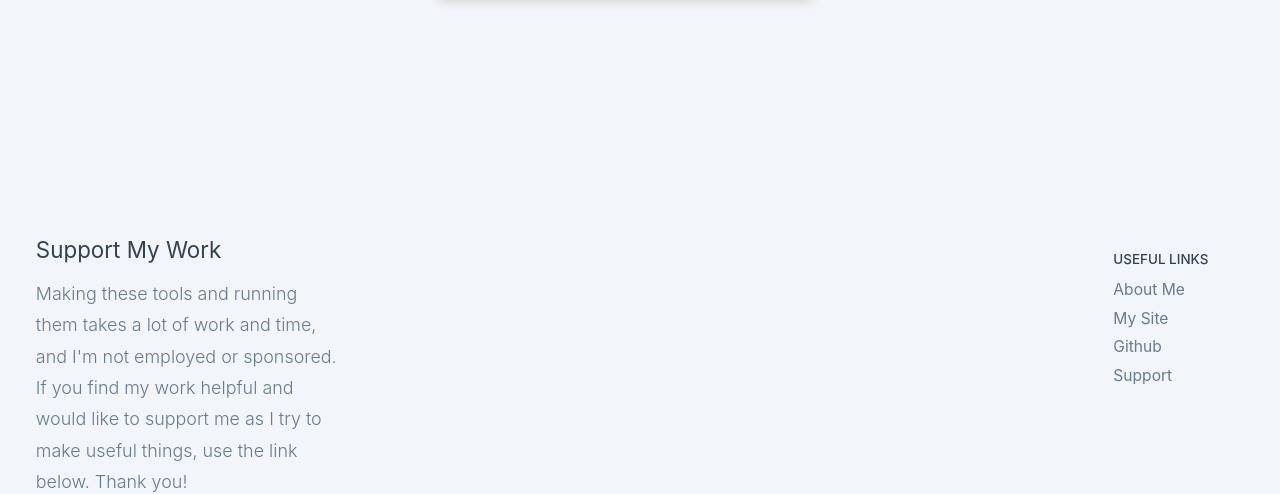
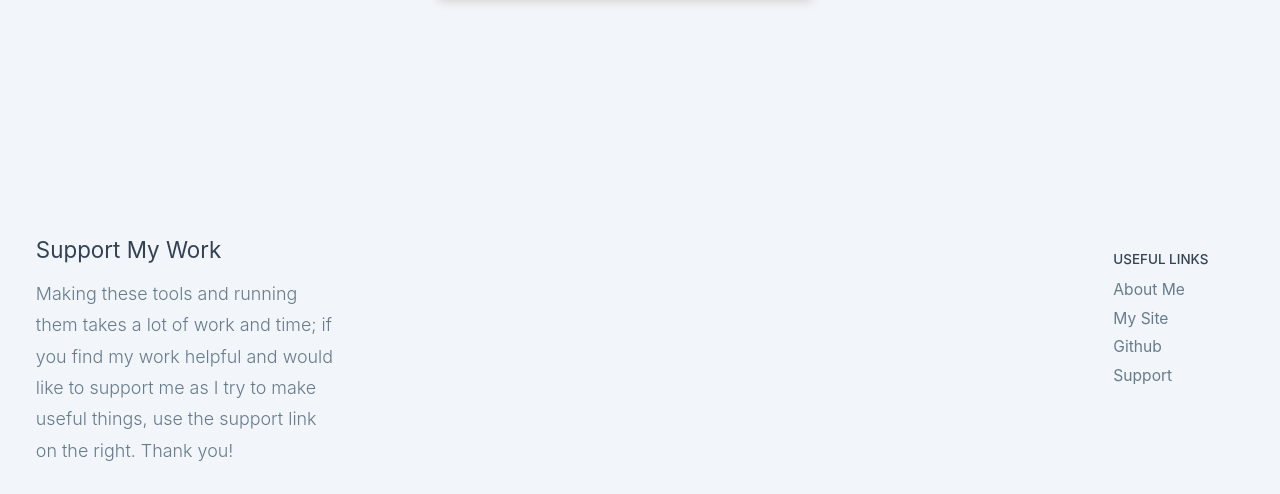
Before and after one commit to Backpackinghermit/ConservationSearch, a website built with Parcel: page index.html in a window 1280 px wide. Shown: the part 314-808 px from the top of the page. Built offline with nearby package versions, Linux system fonts and the light colour scheme.

Commit message:
Support link added

```diff
--- a/index.html
+++ b/index.html
@@ -128,9 +128,8 @@
               <h1 class="footer1-text TextXL">Support My Work</h1>
               <span class="footer1-text01">
                 Making these tools and running them takes a lot of work and
-                time, and I'm not employed or sponsored. If you find my work
-                helpful and would like to support me as I try to make useful
-                things, use the link below. Thank you!
+                time; if you find my work helpful and would like to support me as I try to make useful
+                things, use the support link on the right. Thank you!
               </span>
             </div>
             <div class="footer1-container3">
@@ -139,7 +138,7 @@
                 <a href="https://artifind.org/about-me" class="footer1-text03 TextSM">About Me</a>
                 <a href="https://seant.info/" class="footer1-text04 TextSM">My Site</a>
                 <a href="https://github.com/Backpackinghermit" class="footer1-text05 TextSM">Github</a>
-                <a href="support_url" class="footer1-text06 TextSM">Support</a>
+                <a href="https://www.buymeacoffee.com/seanbillups" class="footer1-text06 TextSM">Support</a>
             </div>
 
             </div>
```
Also changed, not shown: about-me.html (+3 -4 lines), search-results.html (+3 -4 lines).
